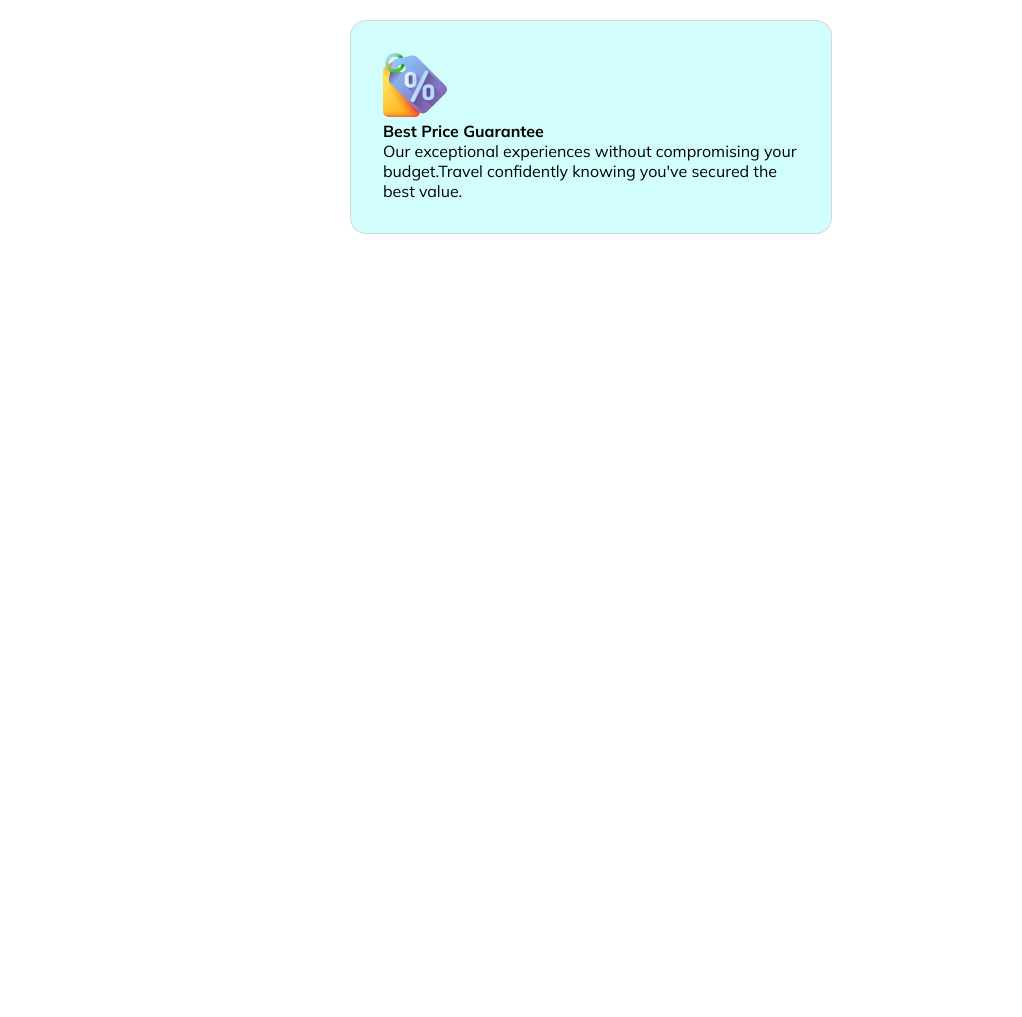
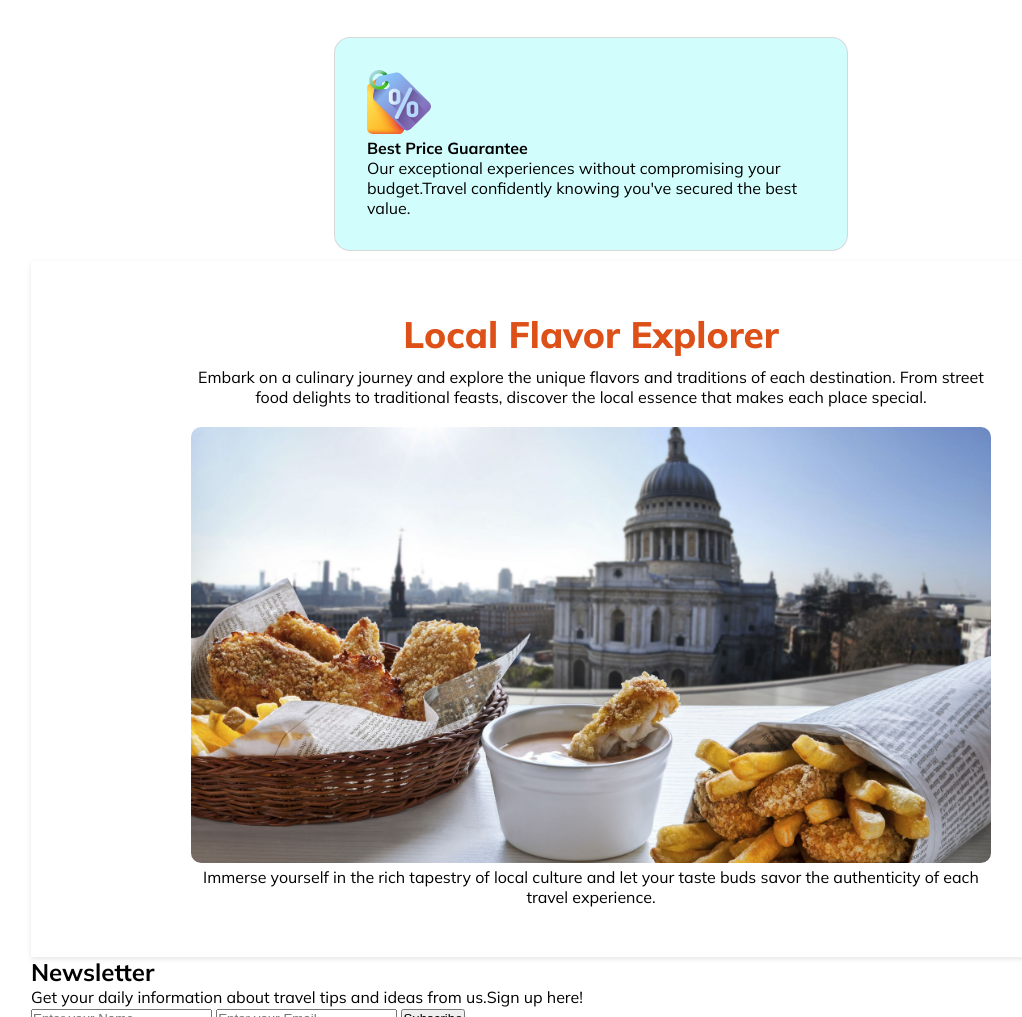
Before and after one commit to Sadat006/travel-web-b49, a plain HTML site: page index.html in a window 1280 px wide. Shown: the part 2676-3693 px from the top of the page, without its empty margins (49-1071 px from the left). Before the commit the page ends 2960 px from the top, so only its background shows below. Drawn offline with Linux system fonts and the light colour scheme.

Commit message:
new section added

```diff
--- a/index.html
+++ b/index.html
@@ -95,37 +95,34 @@
           </p>
         </div>
         <div class="imgcont">
-          <img src="assets/Rectangle 5.png" alt="img">
+          <img src="assets/Rectangle 5.png" alt="img" />
           <h1 class="Maldives">Maldives</h1>
-            <h1 class="Indonesia">Indonesia</h1>
-            <img src="assets/Rectangle 8.png" alt="">
+          <h1 class="Indonesia">Indonesia</h1>
+          <img src="assets/Rectangle 8.png" alt="" />
         </div>
         <div class="imgcont">
           <h2 class="Sri">Srilanka</h2>
           <h2 class="NorAm">North-America</h2>
           <h2 class="Kash">Kashmir</h2>
-          <img src="assets/Rectangle 6.png" alt="">
-          <img src="assets/Rectangle 7.png" alt="">
-          <img src="assets/Rectangle 9.png" alt="">
+          <img src="assets/Rectangle 6.png" alt="" />
+          <img src="assets/Rectangle 7.png" alt="" />
+          <img src="assets/Rectangle 9.png" alt="" />
         </div>
         <div class="imgcont">
           <h2 class="Bdb">Bandarban</h2>
           <h2 class="Bd">Bangladesh</h2>
-          <img src="assets/Rectangle 11.png" alt="">
-          <img src="assets/Rectangle 10.png" alt="">
+          <img src="assets/Rectangle 11.png" alt="" />
+          <img src="assets/Rectangle 10.png" alt="" />
         </div>
-
-
       </section>
-
 
       <section class="why-choose-us">
         <div class="text-segment">
           <h3 class="section-title">Why Choose Us</h3>
           <p class="section-desc">
-            Immerse in
-            handpicked hotels, enjoy world-class service, and benefit from our
-            best price guarantee.Elevate your travel experience with Travel Guru.
+            Immerse in handpicked hotels, enjoy world-class service, and benefit
+            from our best price guarantee.Elevate your travel experience with
+            Travel Guru.
           </p>
         </div>
         <div class="Our-options">
@@ -149,13 +146,46 @@
             <img src="assets/icons/price-tag.svg" alt="Icon" />
             <h4 class="item-title">Best Price Guarantee</h4>
             <p class="item-desc">
-              Our exceptional
-              experiences without compromising your budget.Travel confidently
-              knowing you've secured the best value.
+              Our exceptional experiences without compromising your
+              budget.Travel confidently knowing you've secured the best value.
             </p>
           </div>
         </div>
       </section>
+
+      <!-- unique section starts -->
+      <!-- Travel insights section -->
+      <section id="local-flavor-section">
+        <div id="local-flavor-content">
+          <h1>Local Flavor Explorer</h1>
+          <p>
+            Embark on a culinary journey and explore the unique flavors and
+            traditions of each destination. From street food delights to
+            traditional feasts, discover the local essence that makes each place
+            special.
+          </p>
+          <img
+            class="local-flavor-image"
+            src="assets/local fla.jpg"
+            alt="Local Flavor Image"
+          />
+          <p>
+            Immerse yourself in the rich tapestry of local culture and let your
+            taste buds savor the authenticity of each travel experience.
+          </p>
+        </div>
+      </section>
+      <!-- news letter section starts -->
+      <section class="newsLetter">
+        <form >
+          <h2>Newsletter</h2>
+          <p>Get your daily information about travel tips and ideas from us.Sign up here!</p>
+          <input type="text" placeholder="Enter your Name">
+          <input type="email" placeholder="Enter your Email">
+          <button type="submit">Subscribe</button>
+        </form>
+
+      </section>
     </main>
   </body>
 </html>
--- a/style.css
+++ b/style.css
@@ -6,7 +6,7 @@
 }
 body {
   font-family: "Mulish", sans-serif;
-  margin: 40px 120px;
+  margin: 40px 80px;
 }
 /* header section styles */
 header nav {
@@ -296,8 +296,8 @@ nav .left-section {
     margin: auto;
   }
   .imgcont img {
-    max-height: 200px;
-    margin: auto;
+    max-height: 300px;
+    margin: 10px auto;
   }
   .Indonesia,
   .Sri,
@@ -373,4 +373,41 @@ nav .left-section {
   }
 }
 
-/* new section styles */
+/* Unique section section styles */
+
+#local-flavor-section {
+  text-align: center;
+  padding: 50px 0;
+  background-color: #fff;
+  box-shadow: 0 2px 5px rgba(0, 0, 0, 0.1);
+}
+
+#local-flavor-content {
+  max-width: 800px;
+  margin: 0 auto;
+}
+#local-flavor-content h1 {
+  color: #dd5018;
+  text-align: center;
+  font-size: 2.3rem;
+  font-weight: 800;
+  margin-bottom: 10px;
+}
+
+.local-flavor-image {
+  width: 100%;
+  height: auto;
+  border-radius: 10px;
+  margin-top: 20px;
+}
+/* responsive */
+@media screen and (max-width:600px) {
+  #local-flavor-content h1 {
+    text-align: left;
+  }
+  #local-flavor-content p {
+    text-align: justify;
+  }
+}
+
+  /*newLetter section styels */
```
Also changed, not shown: assets/local fla.jpg (added).
